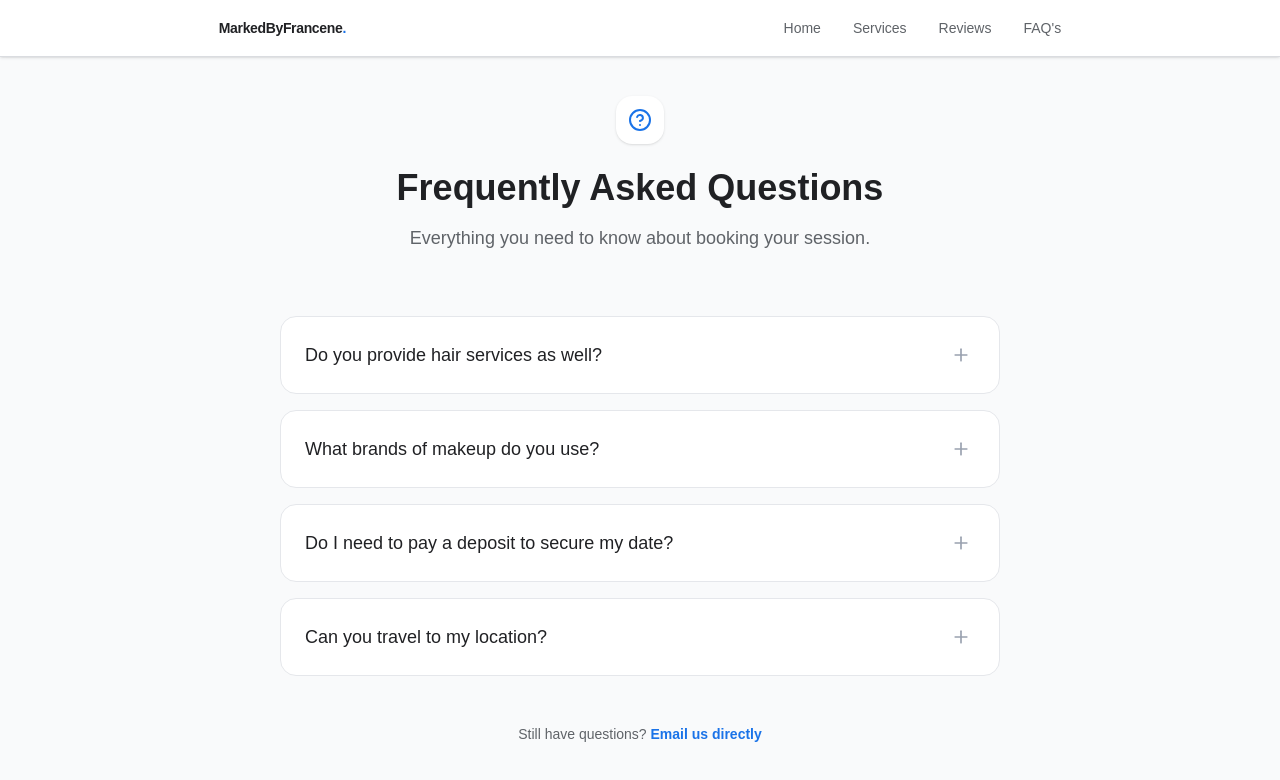
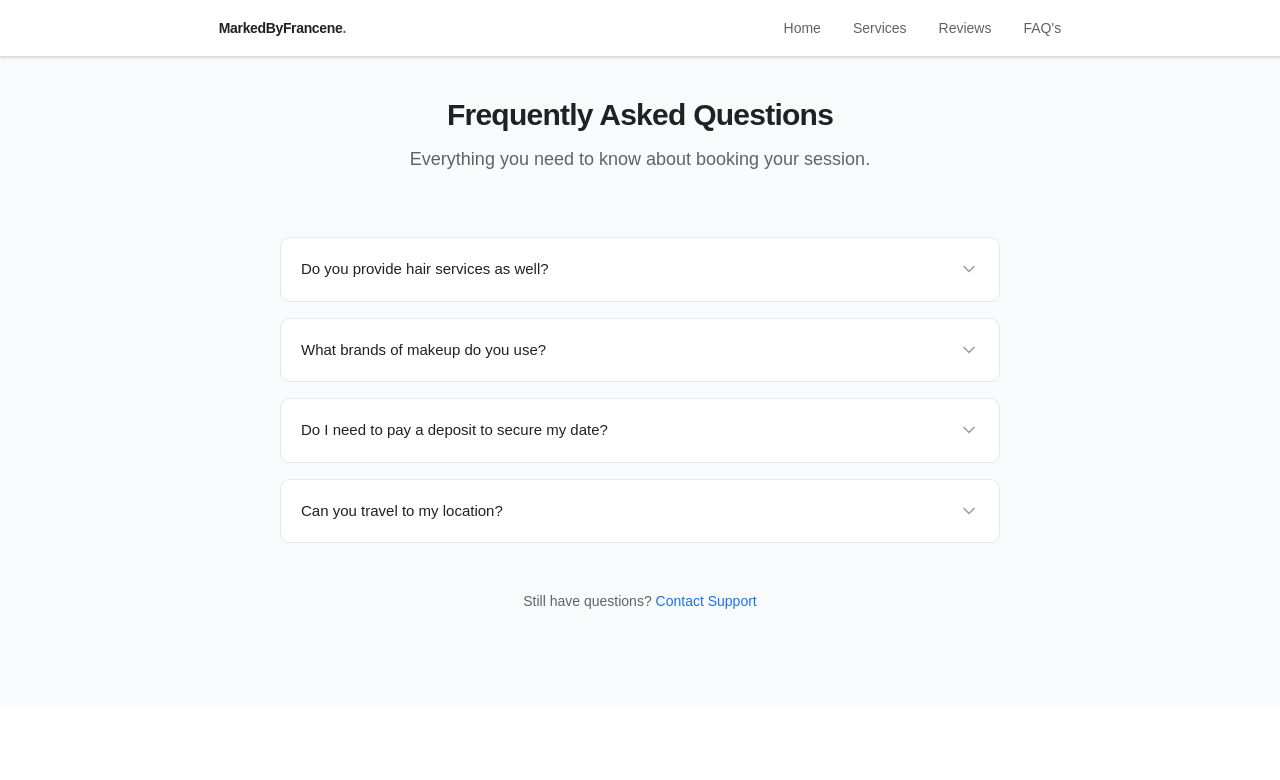
Before and after one commit to prodby-david/Marked-By-Francene, a Next.js app: page /faq in a window 1280 px wide. Shown: the top 780 px of the page. Built offline with nearby package versions, Linux system fonts and the light colour scheme.

Commit message:
style(ui): redesign faq page

```diff
--- a/src/app/faq/page.tsx
+++ b/src/app/faq/page.tsx
@@ -1,14 +1,13 @@
 "use client";
 
 import { useState } from "react";
-import { Plus, Minus, HelpCircle } from "lucide-react";
+import { ChevronDown } from "lucide-react";
 import { Navbar } from "@/shared/components/navigation/Navigation";
 
 interface FaqItem {
   question: string;
   answer: string;
 }
-
 
 const faqs: FaqItem[] = [
   {
@@ -30,7 +29,6 @@ const faqs: FaqItem[] = [
 ];
 
 export default function FaqSectionUI() {
-
   const [openIndex, setOpenIndex] = useState<number | null>(null);
 
   const toggleFaq = (index: number) => {
@@ -39,19 +37,18 @@ export default function FaqSectionUI() {
 
   return (
     <>
+
     <Navbar />
-    <section id="faq" className="py-24 bg-gray-50 relative">
 
-      <div className="container mx-auto px-6 max-w-3xl relative z-10">
+    <section id="faq" className="py-24 bg-gray-50 border-t border-gray-200">
 
-        <div className="text-center mb-16">
-          <div className="inline-flex items-center justify-center p-3 bg-white rounded-2xl shadow-sm mb-6">
-            <HelpCircle className="w-6 h-6 text-action-color" />
-          </div>
-          <h2 className="text-3xl md:text-4xl font-bold text-heading-color mb-4">
+      <div className="container mx-auto px-6 max-w-3xl">
+
+        <div className="text-center mb-16 space-y-3">
+          <h2 className="text-3xl font-bold text-heading-color tracking-tight">
             Frequently Asked Questions
           </h2>
-          <p className="text-label-color text-lg font-light">
+          <p className="text-label-color text-lg">
             Everything you need to know about booking your session.
           </p>
         </div>
@@ -61,19 +58,24 @@ export default function FaqSectionUI() {
             <div
               key={index}
               className={`
-                bg-white rounded-2xl border transition-all duration-300 overflow-hidden
-                ${openIndex === index ? "border-action-color/30 shadow-md" : "border-gray-200 hover:border-gray-300"}
+                bg-white rounded-lg border transition-all duration-200 overflow-hidden
+                ${openIndex === index
+                  ? "border-action-color ring-1 ring-action-color shadow-sm"
+                  : "border-gray-200 hover:border-gray-300"
+                }
               `}
             >
               <button
                 onClick={() => toggleFaq(index)}
-                className="w-full flex items-center justify-between p-6 text-left focus:outline-none"
+                className="w-full flex items-center justify-between p-5 text-left focus:outline-none"
               >
-                <span className={`font-medium text-lg ${openIndex === index ? "text-action-color" : "text-heading-color"}`}>
+                <span className={`font-medium text-[15px] ${openIndex === index ? "text-action-color" : "text-heading-color"}`}>
                   {faq.question}
                 </span>
-                <div className={`p-1 rounded-full transition-colors ${openIndex === index ? "bg-blue-50 text-action-color" : "text-gray-400"}`}>
-                  {openIndex === index ? <Minus className="w-5 h-5" /> : <Plus className="w-5 h-5" />}
+
+                {/* Rotating Chevron Icon */}
+                <div className={`transition-transform duration-200 ${openIndex === index ? "rotate-180 text-action-color" : "text-gray-400"}`}>
+                  <ChevronDown className="w-5 h-5" />
                 </div>
               </button>
 
@@ -83,7 +85,7 @@ export default function FaqSectionUI() {
                   ${openIndex === index ? "max-h-48 opacity-100" : "max-h-0 opacity-0"}
                 `}
               >
-                <p className="px-6 pb-6 text-label-color text-base leading-relaxed border-t border-gray-50 pt-4">
+                <p className="px-5 pb-5 text-label-color text-sm leading-relaxed">
                   {faq.answer}
                 </p>
               </div>
@@ -91,11 +93,12 @@ export default function FaqSectionUI() {
           ))}
         </div>
 
+        {/* Footer */}
         <div className="mt-12 text-center">
           <p className="text-label-color text-sm">
             Still have questions?{" "}
-            <a href="mailto:hello@marked.com" className="text-action-color font-semibold hover:underline">
-              Email us directly
+            <a href="mailto:hello@marked.com" className="text-action-color font-medium hover:underline">
+              Contact Support
             </a>
           </p>
         </div>
```
